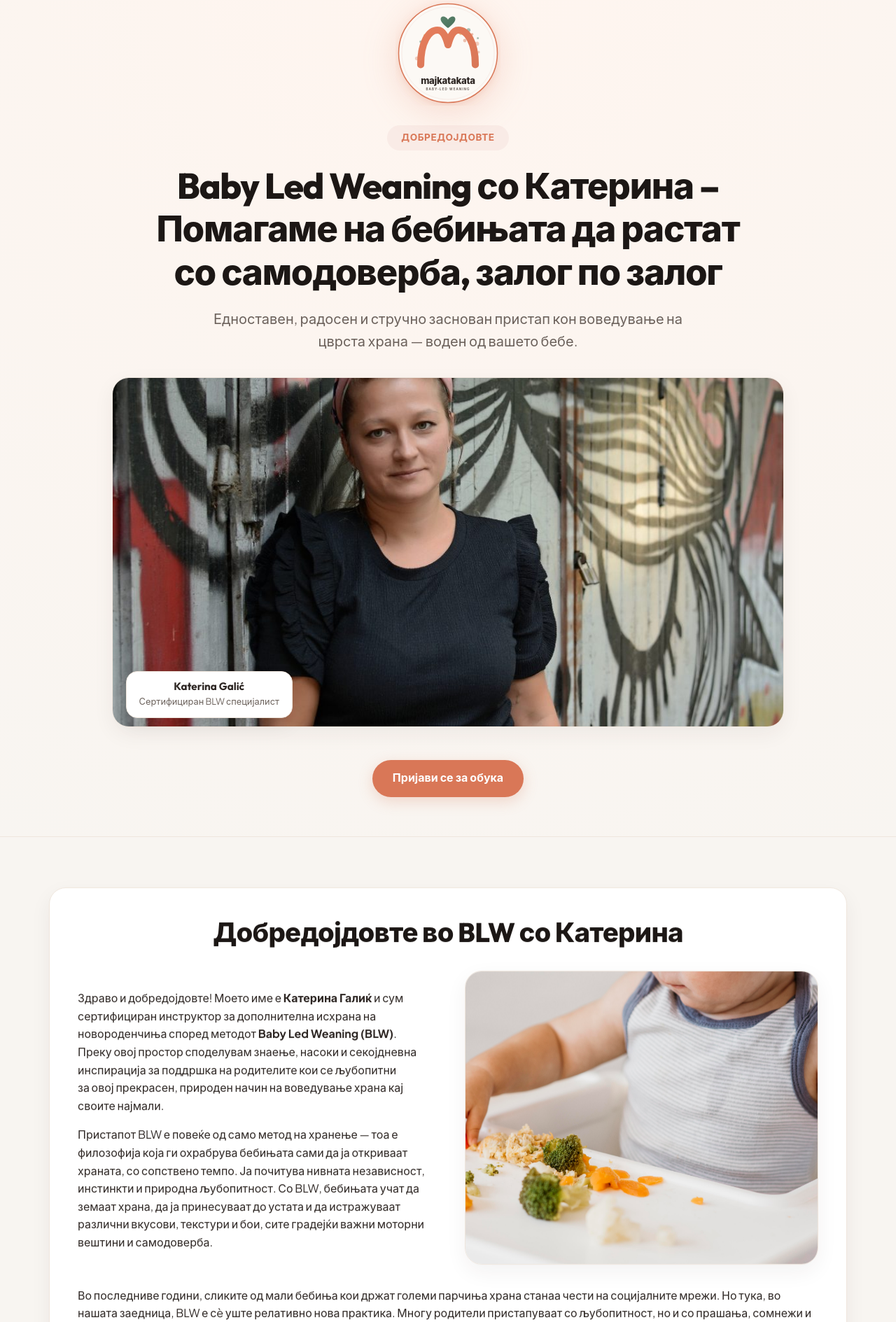
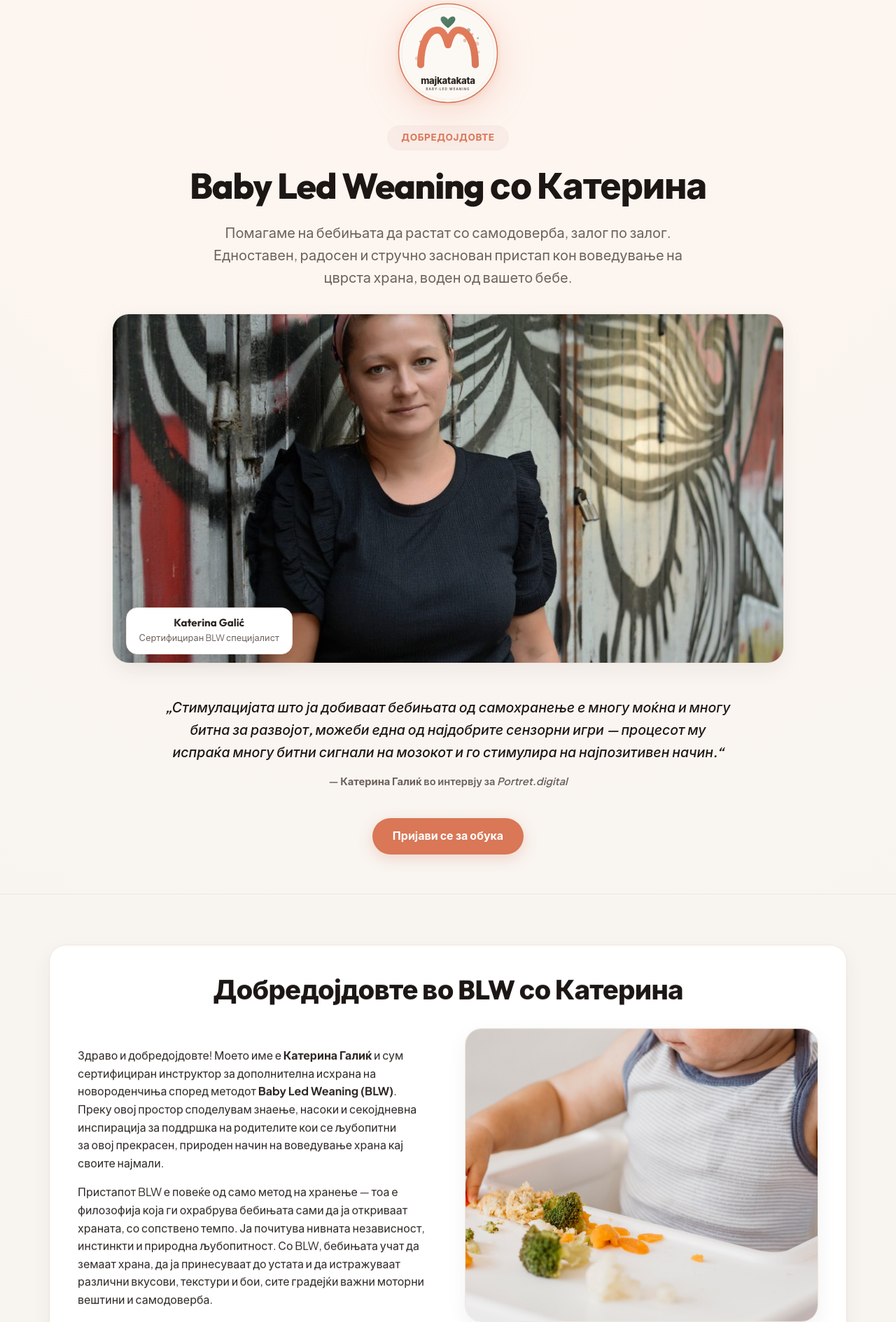
Before and after one commit to ledjape/majkatakata, a Django app: page / in a window 1280 px wide. Shown: the part 177-2066 px from the top of the page at 70% size. Run offline with Django 5.2, Linux system fonts and the light colour scheme; data that the repository does not hold is empty.

Commit message:
feat: refine hero header typography, add Portret quote below hero photo, and add screen-free feeding FAQ

```diff
--- a/hub/templates/hub/home.html
+++ b/hub/templates/hub/home.html
@@ -104,6 +104,14 @@
               "@type": "Answer",
               "text": "Обуките се организирани како он-деманд работилници прилагодени според договорени термини и распоред со родителите. Работилниците се одржуваат во мали групи од 5 до 20 учесници или како индивидуални 1-на-1 консултации."
             }
+          },
+          {
+            "@type": "Question",
+            "name": "Зошто се препорачува хранење без телефони, таблети и екрани?",
+            "acceptedAnswer": {
+              "@type": "Answer",
+              "text": "Кога на бебето му се одвлекува вниманието со екран за да помине оброкот, се поттикнува несвесно јадење без сигнали за ситост. BLW пристапот гради свесна врска со храната и природна саморегулација преку релаксирани семејни оброци."
+            }
           }
         ]
       }
@@ -170,11 +178,11 @@
         <img src="{% static 'logo_color.svg' %}" alt="majkatakata emblem logo" class="hero-logo-emblem" width="150" height="150" />
 
         <span class="hero-pill-badge" data-lang-mk="Добредојдовте" data-lang-en="Welcome">Добредојдовте</span>
-        <h1 class="hero-tagline" data-lang-mk="Baby Led Weaning со Катерина – Помагаме на бебињата да растат со самодоверба, залог по залог" data-lang-en="Baby Led Weaning with Katerina – Helping Babies Grow with Confidence, One Bite at a Time">
-          Baby Led Weaning со Катерина – Помагаме на бебињата да растат со самодоверба, залог по залог
+        <h1 class="hero-tagline" data-lang-mk="Baby Led Weaning со Катерина" data-lang-en="Baby Led Weaning with Katerina">
+          Baby Led Weaning со Катерина
         </h1>
-        <p class="hero-subtext" data-lang-mk="Едноставен, радосен и стручно заснован пристап кон воведување на цврста храна — воден од вашето бебе." data-lang-en="A simple, joyful, and evidence-informed approach to introducing real food—led by your baby.">
-          Едноставен, радосен и стручно заснован пристап кон воведување на цврста храна — воден од вашето бебе.
+        <p class="hero-subtext" data-lang-mk="Помагаме на бебињата да растат со самодоверба, залог по залог. Едноставен, радосен и стручно заснован пристап кон воведување на цврста храна, воден од вашето бебе." data-lang-en="Helping babies grow with confidence, one bite at a time. A simple, joyful, and evidence-informed approach to introducing real food, led by your baby.">
+          Помагаме на бебињата да растат со самодоверба, залог по залог. Едноставен, радосен и стручно заснован пристап кон воведување на цврста храна, воден од вашето бебе.
         </p>
 
         <!-- Main Hero Image -->
@@ -183,6 +191,22 @@
           <div class="hero-author-badge">
             <h4 class="hero-author-name">Katerina Galić</h4>
             <p class="hero-author-title" data-lang-mk="Сертифициран BLW специјалист" data-lang-en="Certified BLW Specialist">Сертифициран BLW специјалист</p>
+          </div>
+        </div>
+
+        <!-- Featured Quote beneath Hero Image -->
+        <div class="hero-quote-box" style="max-width: 820px; margin: 0 auto 2.5rem; text-align: center;">
+          <blockquote style="margin: 0; font-style: italic; color: var(--text-heading); font-size: clamp(1.05rem, 2vw, 1.22rem); line-height: 1.65; font-family: var(--font-heading); font-weight: 500;">
+            <p class="lang-block-mk" style="margin: 0;">
+              „Стимулацијата што ја добиваат бебињата од самохранење е многу моќна и многу битна за развојот, можеби една од најдобрите сензорни игри — процесот му испраќа многу битни сигнали на мозокот и го стимулира на најпозитивен начин.“
+            </p>
+            <p class="lang-block-en" style="display: none; margin: 0;">
+              “The stimulation infants receive from self-feeding is remarkably powerful and essential for their development, perhaps one of the finest sensory activities — sending vital signals to the brain in the most positive way.”
+            </p>
+          </blockquote>
+          <div style="margin-top: 0.85rem; font-size: 0.92rem; color: var(--text-muted); font-weight: 600;">
+            <span class="lang-block-mk">— <strong>Катерина Галиќ</strong> во интервју за <em>Portret.digital</em></span>
+            <span class="lang-block-en" style="display: none;">— <strong>Katerina Galić</strong> in an interview with <em>Portret.digital</em></span>
           </div>
         </div>
 
@@ -579,6 +603,24 @@
                 </div>
               </div>
             </details>
+
+            <!-- Item 6: Screen-Free Feeding (Inspired by Portret.digital Interview) -->
+            <details class="faq-card-item">
+              <summary class="faq-card-summary">
+                <span class="faq-card-question" data-lang-mk="Зошто се препорачува хранење без телефони, таблети и екрани?" data-lang-en="Why is screen-free feeding recommended (no phones or tablets)?">Зошто се препорачува хранење без телефони, таблети и екрани?</span>
+                <span class="faq-card-badge" aria-hidden="true"></span>
+              </summary>
+              <div class="faq-content-wrapper">
+                <div class="faq-card-body">
+                  <p class="lang-block-mk">
+                    Кога на бебето му се одвлекува вниманието со екран или играчки само за да „помине оброкот“, го учиме на несвесно јадење без сигнали за ситост од мозокот до телото. BLW пристапот гради <strong>свесна врска со храната</strong> — бебето учи да ужива во вкусовите, текстурите и да развие природно чувство за апетит преку релаксирани семејни оброци.
+                  </p>
+                  <p class="lang-block-en" style="display:none;">
+                    When a baby's focus is distracted with screens or toys simply to finish a meal, it encourages mindless eating without natural satiety feedback from the brain. The BLW philosophy cultivates a <strong>mindful, intuitive relationship with food</strong> — allowing babies to explore textures, flavors, and self-regulation at a calm, screen-free family table.
+                  </p>
+                </div>
+              </div>
+            </details>
           </div>
         </div>
       </div>
```
